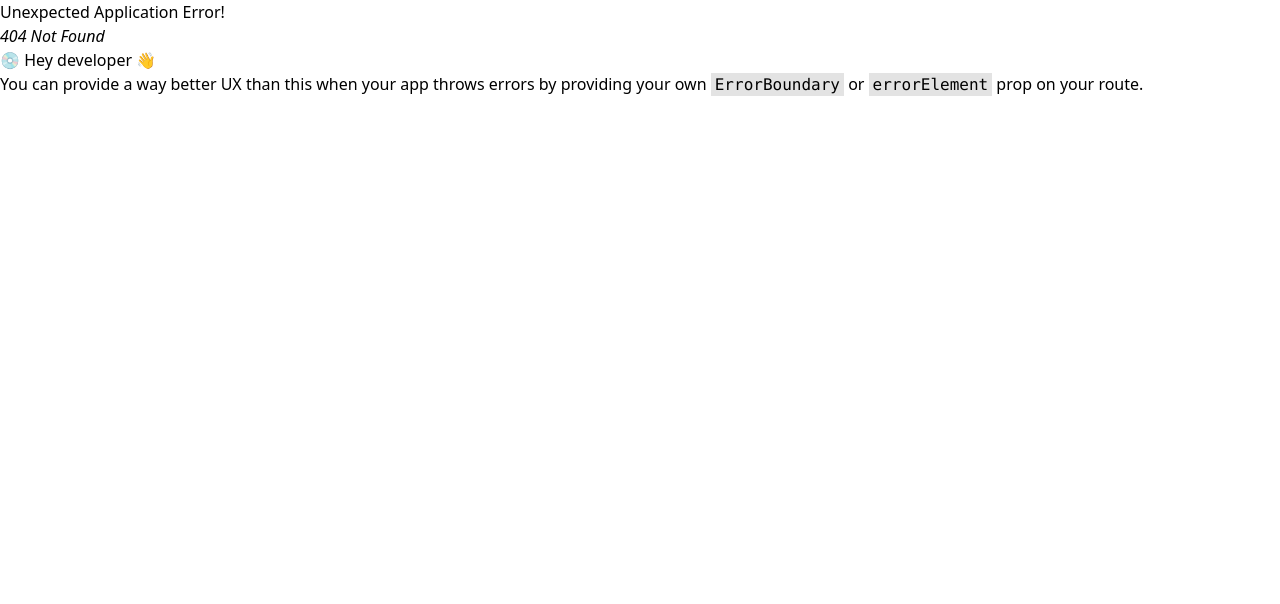
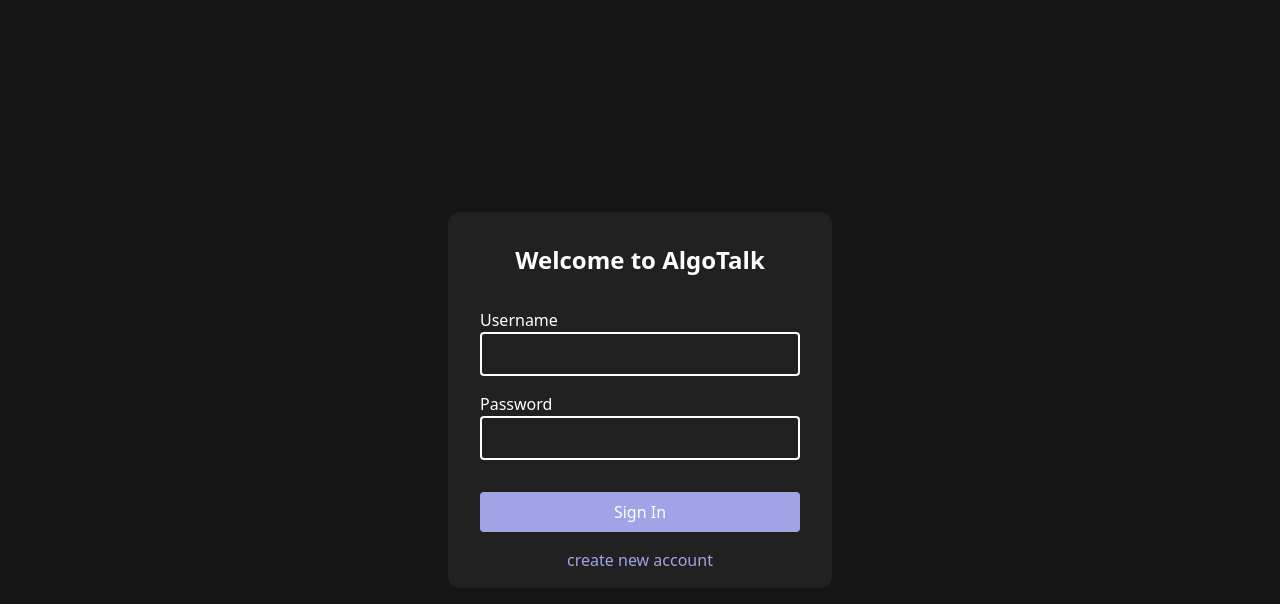
Before and after one commit to HT-Logic/AlgoTalk, a React (Vite) app in the folder client/: page /sign-in in a window 1280 px wide. Before the commit this address had no page. Shown: the top 604 px of the page. Built offline with nearby package versions, Linux system fonts and the light colour scheme.

Commit message:
Sign In and Sign Up

```diff
--- /dev/null
+++ b/client/src/components/landingPage/AuthForm.jsx
@@ -0,0 +1,62 @@
+import React from "react";
+import { Form, Link } from "react-router-dom";
+
+const AuthForm = ({ button }) => {
+  return (
+    <section className="bg-night px-8 py-4 rounded-xl w-96">
+      <div className="text-center text-2xl mb-8 mt-4 font-semibold">
+        Welcome to AlgoTalk
+      </div>
+      <Form>
+        <div className="my-4">
+          <label htmlFor="username" className="block">
+            Username
+          </label>
+          <input
+            type="text"
+            name="username"
+            id="username"
+            className="border-2 border-white outline-primary w-full rounded p-2"
+          />
+        </div>
+        {button === "Sign Up" && (
+          <div className="my-4">
+            <label htmlFor="email">Email</label>
+            <input
+              type="text"
+              name="email"
+              id="email"
+              className="border-2 border-white outline-primary w-full rounded p-2"
+            />
+          </div>
+        )}
+
+        <div className="my-4">
+          <label htmlFor="password">Password</label>
+          <input
+            type="text"
+            name="password"
+            id="password"
+            className="border-2 border-white outline-primary w-full rounded p-2"
+          />
+        </div>
+
+        <div className="w-full flex flex-col justify-center items-center gap-4 mt-8">
+          <button className="w-full bg-primary rounded p-2">{button}</button>
+
+          {button === "Sign In" ? (
+            <Link to={"/sign-up"} className="text-primary">
+              create new account
+            </Link>
+          ) : (
+            <Link to={"/sign-in"} className="text-primary">
+              alerady have an account
+            </Link>
+          )}
+        </div>
+      </Form>
+    </section>
+  );
+};
+
+export default AuthForm;
--- a/client/src/components/landingPage/Hero.jsx
+++ b/client/src/components/landingPage/Hero.jsx
@@ -1,4 +1,5 @@
 import React from "react";
+import { Link } from "react-router-dom";
 
 const Hero = () => {
   return (
@@ -19,9 +20,9 @@ const Hero = () => {
             <div className="underline underline-offset-4">
               Join the Room Today!{" "}
             </div>
-            <button className="cursor-crosshair border-2 border-primary rounded-full font-semibold px-4 py-2 hover:bg-primary hover:text-white transition-colors duration-150">
+            <Link className="cursor-crosshair border-2 border-primary rounded-full font-semibold px-4 py-2 hover:bg-primary hover:text-white transition-colors duration-150">
               Sign Up Now
-            </button>
+            </Link>
           </div>
         </div>
         <div className="w-1/2 p-20">
--- /dev/null
+++ b/client/src/pages/SignIn.jsx
@@ -0,0 +1,12 @@
+import React from "react";
+import AuthForm from "../components/landingPage/AuthForm";
+
+const SignIn = () => {
+  return (
+    <section className="h-screen w-full bg-midnight text-white flex justify-center items-center">
+      <AuthForm button={"Sign In"} />
+    </section>
+  );
+};
+
+export default SignIn;
--- /dev/null
+++ b/client/src/pages/SignUp.jsx
@@ -0,0 +1,12 @@
+import React from "react";
+import AuthForm from "../components/landingPage/AuthForm";
+
+const SignUp = () => {
+  return (
+    <section className="h-screen w-full bg-midnight text-white flex justify-center items-center">
+      <AuthForm button={"Sign Up"} />
+    </section>
+  );
+};
+
+export default SignUp;
```
Also changed, not shown: client/src/App.jsx (+10 -0 lines).
